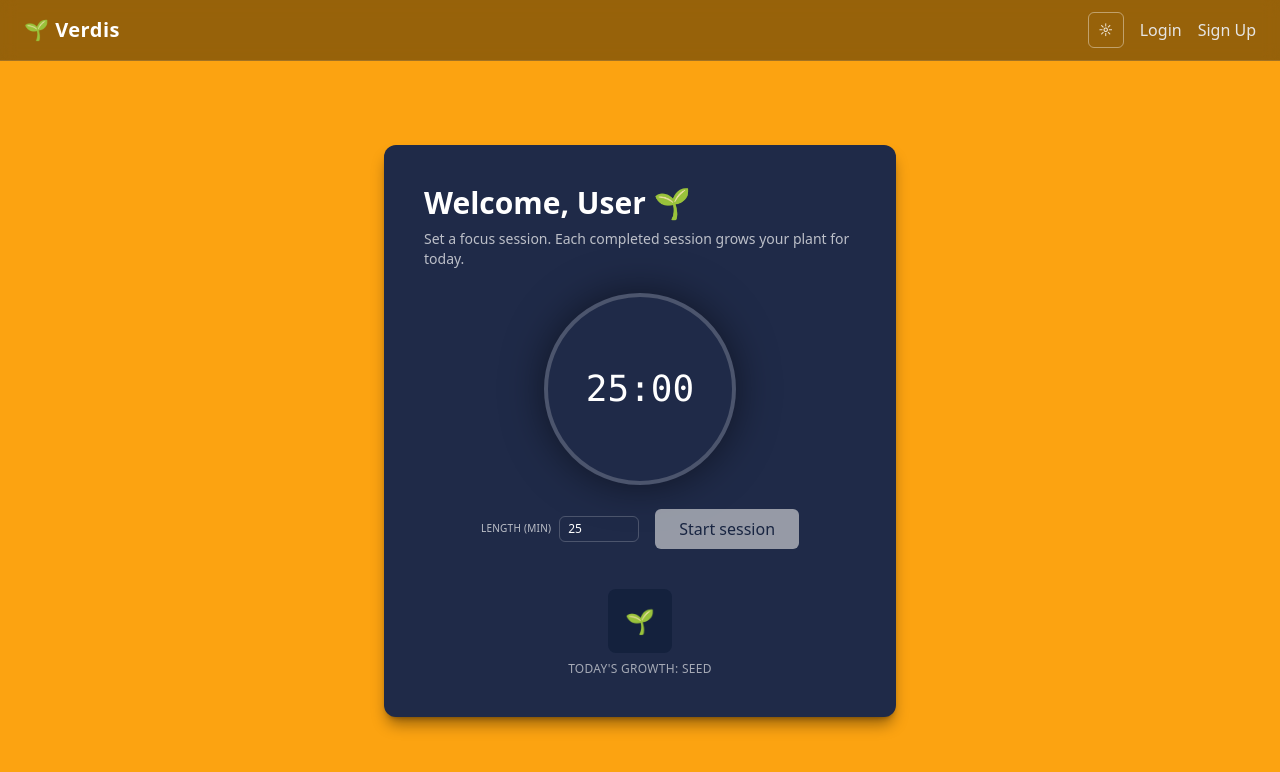
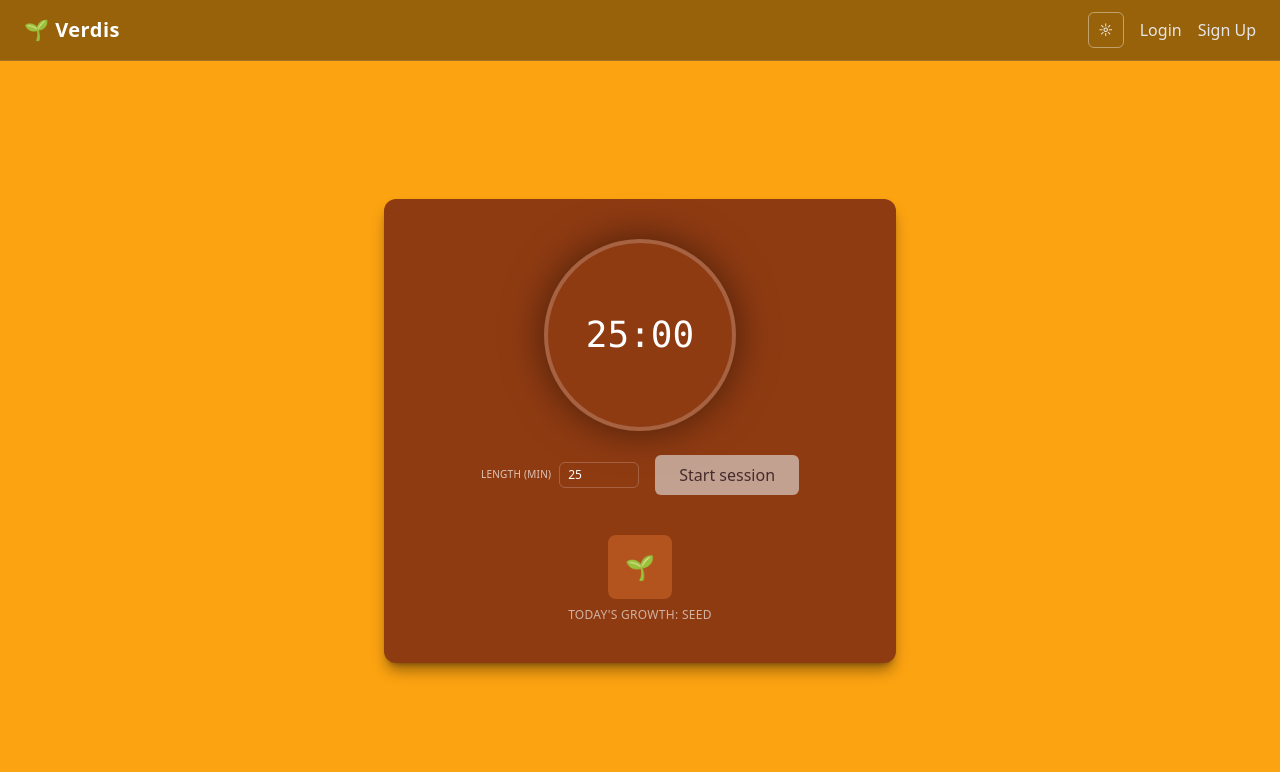
Before and after one commit to therealazzy/verdis, a Next.js app: page / in a window 1280 px wide. Shown: the top 772 px of the page. Built offline with nearby package versions, Linux system fonts and the light colour scheme; no server answers.

Commit message:
styling fixes

```diff
--- a/app/globals.css
+++ b/app/globals.css
@@ -3,8 +3,8 @@
 @layer base {
   :root {
     --color-bg: #fca311;
-    --color-surface: #14213d;
-    --color-surface-soft: #1f2a48;
+    --color-surface: #b3541e;
+    --color-surface-soft: #8f3b12;
     --color-accent: #e5e5e5;
     --color-text: #ffffff;
   }
--- a/app/page.tsx
+++ b/app/page.tsx
@@ -223,12 +223,7 @@ export default function Dashboard() {
         }`}
       />
       <div className="surface-soft rounded-xl p-10 shadow-lg shadow-black/40 w-full max-w-lg relative z-10">
-        <h1 className="text-3xl font-semibold mb-2">
-          Welcome, {profile?.username || "User"} 🌱
-        </h1>
-        <p className="text-sm text-white/70 mb-6">
-          Set a focus session. Each completed session grows your plant for today.
-        </p>
+
 
         <div className="flex flex-col items-center gap-6">
           <div
```
